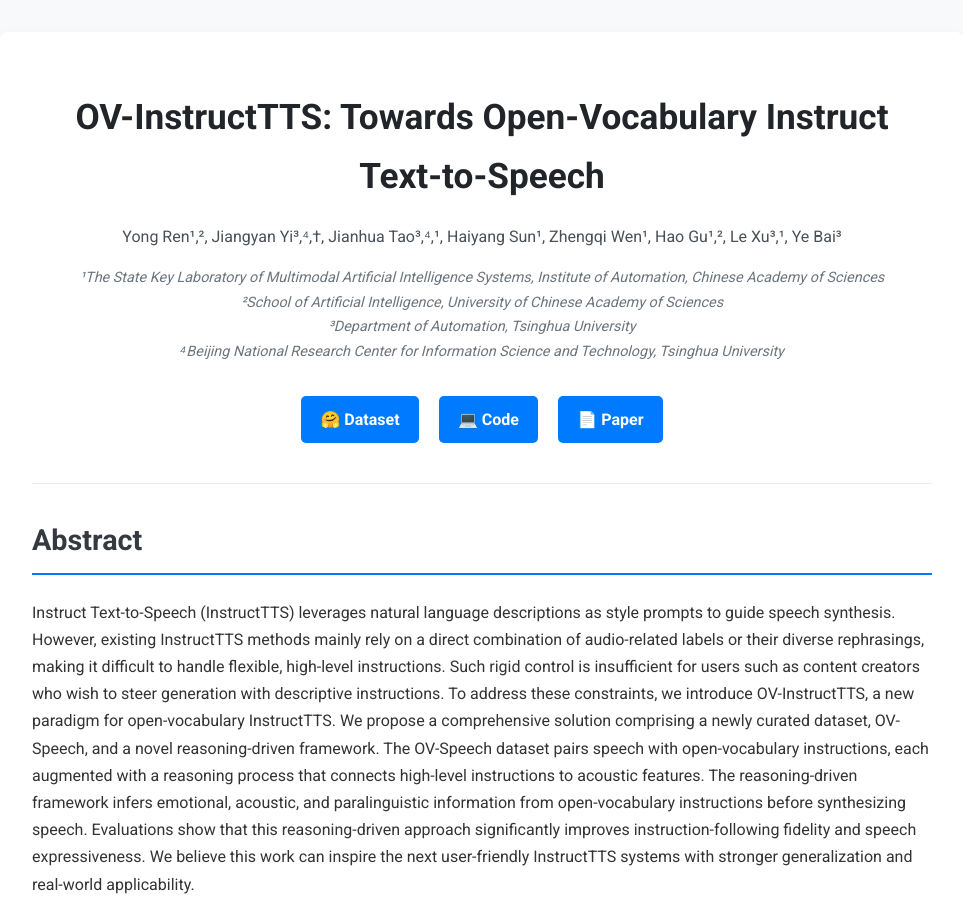
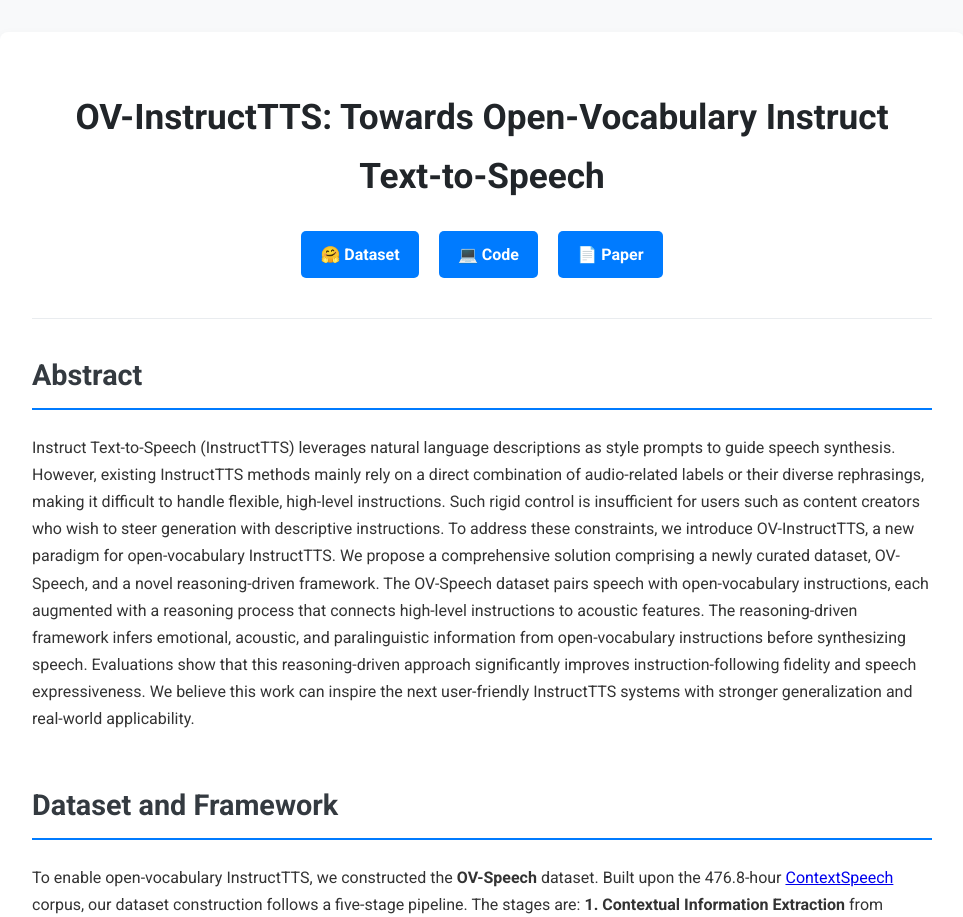
Before and after one commit to y-ren16/OV-InstructTTS, a plain HTML site: page index.html in a window 1280 px wide. Shown: the top 917 px of the page, without its empty margins (158-1121 px from the left). Drawn offline with Linux system fonts and the light colour scheme.

Commit message:
Remove authors and affiliations from index.html
Removed authors and affiliations sections from the HTML.

```diff
--- a/index.html
+++ b/index.html
@@ -11,15 +11,6 @@
     <div class="container">
         <header>
             <h1>OV-InstructTTS: Towards Open-Vocabulary Instruct Text-to-Speech</h1>
-             <p class="authors">
-                Yong Ren¹,², Jiangyan Yi³,⁴,†, Jianhua Tao³,⁴,¹, Haiyang Sun¹, Zhengqi Wen¹, Hao Gu¹,², Le Xu³,¹, Ye Bai³
-            </p>
-            <p class="affiliations">
-                ¹The State Key Laboratory of Multimodal Artificial Intelligence Systems, Institute of Automation, Chinese Academy of Sciences<br>
-                ²School of Artificial Intelligence, University of Chinese Academy of Sciences<br>
-                ³Department of Automation, Tsinghua University<br>
-                ⁴Beijing National Research Center for Information Science and Technology, Tsinghua University
-            </p>
             <div class="links">
                  <a href="https://huggingface.co/datasets/y-ren16/OVSpeech" class="link-button">🤗 Dataset</a>
                  <a href="https://github.com/y-ren16/OV-InstructTTS" class="link-button">💻 Code</a>
```
